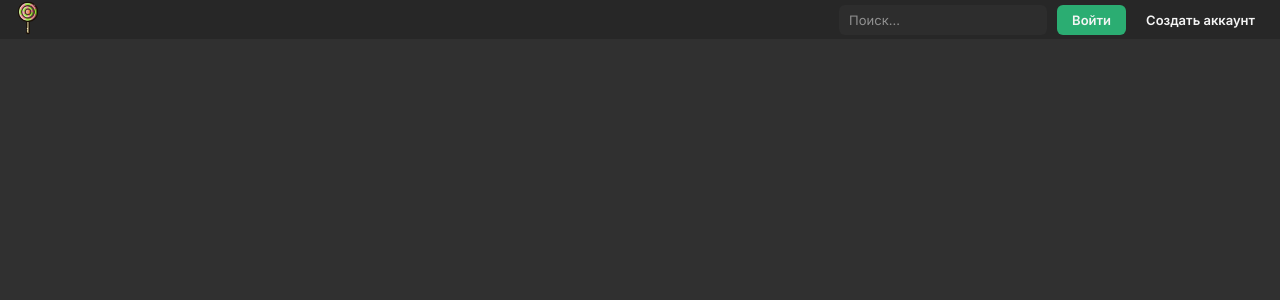
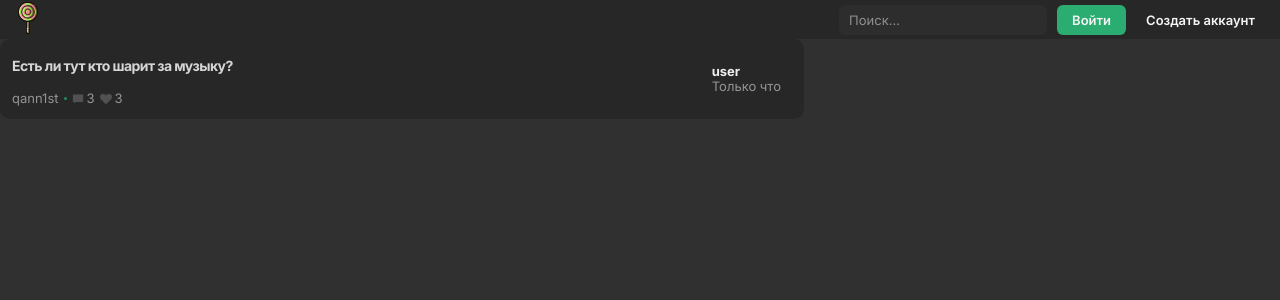
Before and after one commit to qann1st/stick-repletion-frontend, a Next.js app: page / in a window 1280 px wide. Shown: the top 300 px of the page. Built offline with nearby package versions, Linux system fonts and the light colour scheme.

Commit message:
feat: create entity Question

```diff
--- a/src/app/globals.css
+++ b/src/app/globals.css
@@ -22,6 +22,7 @@ h3,
 h4,
 p {
   color: rgb(214, 214, 214);
+  margin: 0;
 }
 
 input::placeholder {
--- a/src/app/page.tsx
+++ b/src/app/page.tsx
@@ -1,3 +1,5 @@
-const Home = () => <main></main>;
+import { Question } from '@entities';
+
+const Home = () => <Question />;
 
 export default Home;
--- /dev/null
+++ b/src/entities/Question/Question.module.css
@@ -0,0 +1,76 @@
+.question {
+  max-width: 780px;
+  width: 100%;
+  background-color: #272727;
+  padding: 13px 12px;
+  border-radius: 10px;
+  transition: all 0.2s ease;
+  cursor: pointer;
+  font-size: 13px;
+}
+
+.question:hover {
+  background-color: rgb(45, 45, 45);
+}
+
+.heading {
+  font-size: 14px;
+  font-weight: bold;
+}
+
+.left {
+  gap: 12px;
+}
+
+.link {
+  color: rgb(148, 148, 148);
+  width: max-content;
+}
+
+.link:hover {
+  text-decoration: underline;
+}
+
+.dot {
+  width: 3px;
+  height: 3px;
+  background: rgb(34, 142, 93);
+  display: inline-block;
+  border-radius: 50%;
+}
+
+.left_bottom {
+  gap: 5px;
+}
+
+.icons {
+  align-items: center;
+  gap: 1px;
+}
+
+.ico {
+  filter: invert(0.319);
+}
+
+.ico_text {
+  padding-left: 2px;
+  color: rgb(148, 148, 148);
+}
+
+.right {
+  gap: 10px;
+  padding-right: 11px;
+}
+
+.right_link {
+  font-weight: bold;
+  color: #eee;
+}
+
+.right_link:hover {
+  text-decoration: underline;
+}
+
+.right_time {
+  color: rgb(148, 148, 148);
+}
--- a/src/entities/Question/ui.tsx
+++ b/src/entities/Question/ui.tsx
@@ -1,3 +1,53 @@
-import React from 'react';
+import { Flex, MyLink, Typography } from '@shared';
+import comment from '@shared/images/comment.png';
+import like from '@shared/images/heart.png';
+import Image from 'next/image';
+import styles from './Question.module.css';
+import { Avatar } from '@shared/ui/Avatar';
 
-export const Question = () => <article></article>;
+export const Question = () => (
+  <MyLink href="#">
+    <Flex className={styles.question} justify="space-between" as="article">
+      <Flex direction="column" className={styles.left}>
+        <Typography className={styles.heading} as="h3">
+          Есть ли тут кто шарит за музыку?
+        </Typography>
+        <Flex className={styles.left_bottom} align="center">
+          <MyLink className={styles.link} href="#">
+            qann1st
+          </MyLink>
+          <span className={styles.dot} />
+          <Flex className={styles.icons}>
+            <Image
+              className={styles.ico}
+              width={12}
+              src={comment}
+              alt="Комментарии"
+            />
+            <p className={styles.ico_text}>3</p>
+          </Flex>
+          <Flex className={styles.icons}>
+            <Image
+              className={styles.ico}
+              width={12}
+              src={like}
+              alt="Комментарии"
+            />
+            <p className={styles.ico_text}>3</p>
+          </Flex>
+        </Flex>
+      </Flex>
+      <Flex align="center" className={styles.right}>
+        <MyLink href="#">
+          <Avatar width={40} height={40} />
+        </MyLink>
+        <Flex direction="column">
+          <MyLink className={styles.right_link} href="#">
+            user
+          </MyLink>
+          <p className={styles.right_time}>Только что</p>
+        </Flex>
+      </Flex>
+    </Flex>
+  </MyLink>
+);
--- /dev/null
+++ b/src/entities/index.ts
@@ -0,0 +1 @@
+export { Question } from './Question';
--- /dev/null
+++ b/src/shared/ui/Avatar/Avatar.module.css
@@ -0,0 +1,3 @@
+.avatar {
+  border-radius: 50%;
+}
--- /dev/null
+++ b/src/shared/ui/Avatar/index.tsx
@@ -0,0 +1,31 @@
+'use client';
+import { IState, useUserStore } from '@shared/store';
+import Image from 'next/image';
+import { FC } from 'react';
+import styles from './Avatar.module.css';
+
+interface AvatarProps {
+  width?: number;
+  height?: number;
+  className?: string;
+}
+
+export const Avatar: FC<AvatarProps> = ({
+  width = 29,
+  height = 29,
+  className,
+}) => {
+  const user = useUserStore((state: IState) => state.user);
+
+  return (
+    user && (
+      <Image
+        className={styles.avatar}
+        width={width}
+        height={height}
+        src={user.avatar}
+        alt={user.username}
+      />
+    )
+  );
+};
--- a/src/shared/ui/Link/index.tsx
+++ b/src/shared/ui/Link/index.tsx
@@ -16,7 +16,7 @@ export const MyLink: FC<LinkProps> = ({
   children,
   ...rest
 }) => (
-  <Link href={href} className={classNames(styles.link, className)} {...rest}>
+  <Link href={href} className={classNames(className, styles.link)} {...rest}>
     {children}
   </Link>
 );
--- a/src/shared/ui/Logo/index.tsx
+++ b/src/shared/ui/Logo/index.tsx
@@ -1,6 +1,6 @@
 import Image from 'next/image';
 import React from 'react';
-import logo from '@/shared/images/logo.png';
+import logo from '@shared/images/logo.png';
 
 export const Logo = ({ className }: { className?: string }) => (
   <Image
--- a/src/widgets/Header/index.tsx
+++ b/src/widgets/Header/index.tsx
@@ -1,9 +1,9 @@
 'use client';
 import { Button, Flex, Logo, MyLink, SearchInput } from '@shared';
 import { IState, useUserStore } from '@shared/store';
-import Image from 'next/image';
 import { FC } from 'react';
 import styles from './Header.module.css';
+import { Avatar } from '@shared/ui/Avatar';
 
 export const Header: FC = () => {
   const user = useUserStore((state: IState) => state.user);
@@ -23,13 +23,7 @@ export const Header: FC = () => {
         {user ? (
           <Flex className={styles.profile}>
             <p className={styles.name}>{user.username}</p>
-            <Image
-              className={styles.avatar}
-              width={26}
-              height={26}
-              alt={user.username}
-              src={user.avatar}
-            />
+            <Avatar className={styles.avatar} />
           </Flex>
         ) : (
           <Flex className={styles.buttons}>
```
Also changed, not shown: src/shared/images/comment.png (added), src/shared/images/heart.png (added).
